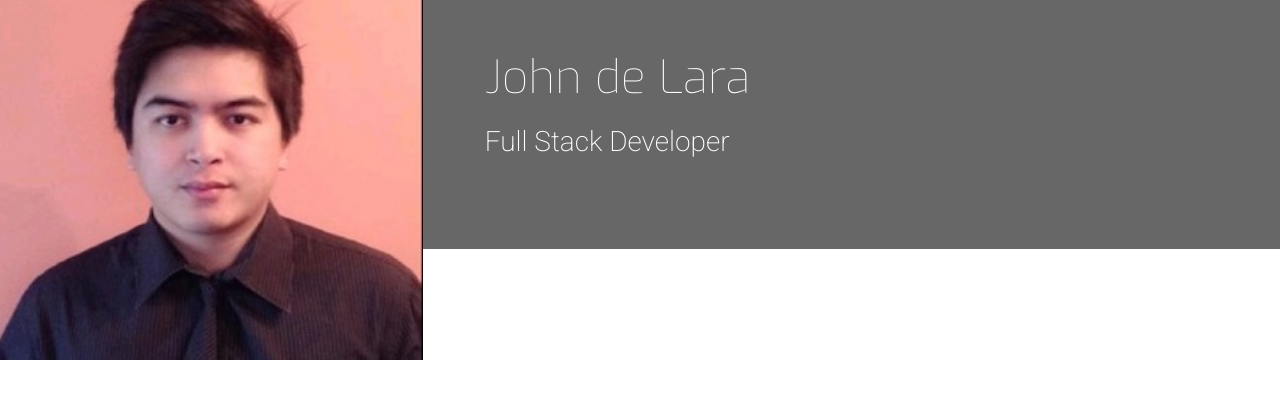
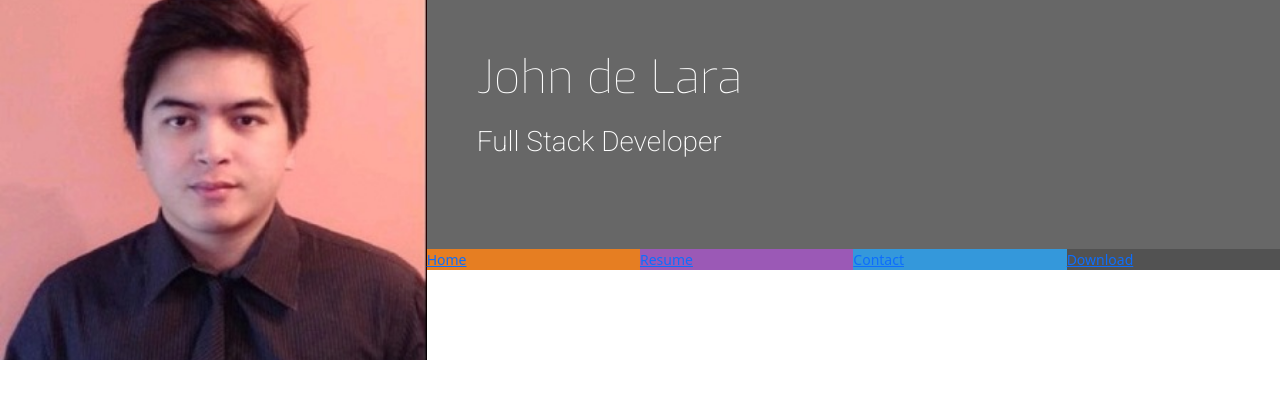
Before and after one commit to Jddelara01/resume, a plain HTML site: page index.html in a window 1280 px wide. Drawn offline with nearby package versions, Linux system fonts and the light colour scheme.

Commit message:
Add menu

```diff
--- a/assets/css/style.css
+++ b/assets/css/style.css
@@ -1,12 +1,28 @@
 @import url('https://fonts.googleapis.com/css?family=Roboto:100,200,300,400,500,600,700|Exo:100,200,300,400,500,600,700');
 
-/* ---------------------Colours */
+/* -----------------------------------Colours */
 
 .bg-color-name-title {
     background-color: #676767;
 }
 
-/* ---------------------Heading */
+.ui-menu-color-home {
+    background-color: #e67e22;
+}
+
+.ui-menu-color-resume {
+    background-color: #9b59b6;
+}
+
+.ui-menu-color-contact {
+    background-color: #3498db;
+}
+
+.ui-menu-color-download {
+    background-color: #525252;
+}
+
+/* ---------------------------------Heading */
 
 header {
     margin: 0;
@@ -43,3 +59,16 @@ header {
     margin-bottom: 90px;
     color: #fff;
 }
+
+.list-inline-item:not(:last-child) {
+    margin: 0;
+}
+
+.menu-container {
+    font-size: 0;
+}
+
+#nav li {
+    font-size: 14px;
+    padding: 0;
+}
--- a/index.html
+++ b/index.html
@@ -12,16 +12,36 @@
 
 <body>
     <header>
-        <div class="row">
+        <!-- no-gutters remove the default paddings -->
+        <div class="row g-0">
             <a href="index.html" class="col-md-4 logo">
 
             </a>
             <div class="col-md-8">
-                <div class="row bg-color-name-title">
+                <div class="row g-0 bg-color-name-title">
                     <div class="col heading">
                         <h1 class="name">John de Lara</h1>
                         <h2 class="title">Full Stack Developer</h2>
                     </div>
+                </div>
+                <div class="row g-0">
+                    <div class="col">
+                        <ul id="nav" class="list-inline menu-container">
+                            <li class="col-6 col-sm-3 ui-menu-color-home list-inline-item">
+                                <a href="#"><span>Home</span></a>
+                            </li>
+                            <li class="col-6 col-sm-3 ui-menu-color-resume list-inline-item">
+                                <a href="#"><span>Resume</span></a>
+                            </li>
+                            <li class="col-6 col-sm-3 ui-menu-color-contact list-inline-item">
+                                <a href="#"><span>Contact</span></a>
+                            </li>
+                            <li class="col-6 col-sm-3 ui-menu-color-download list-inline-item">
+                                <a href="#"><span>Download</span></a>
+                            </li>
+                        </ul>
+                    </div>
+
                 </div>
             </div>
         </div>
```
